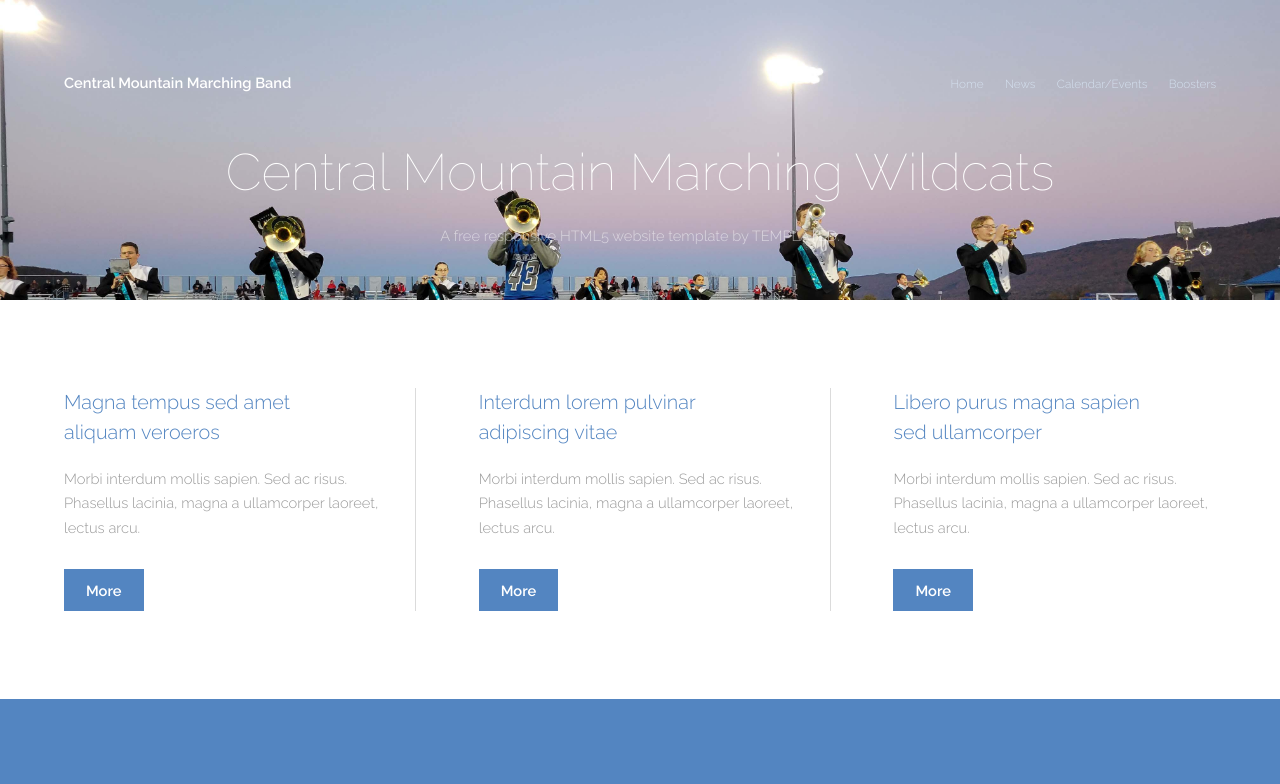
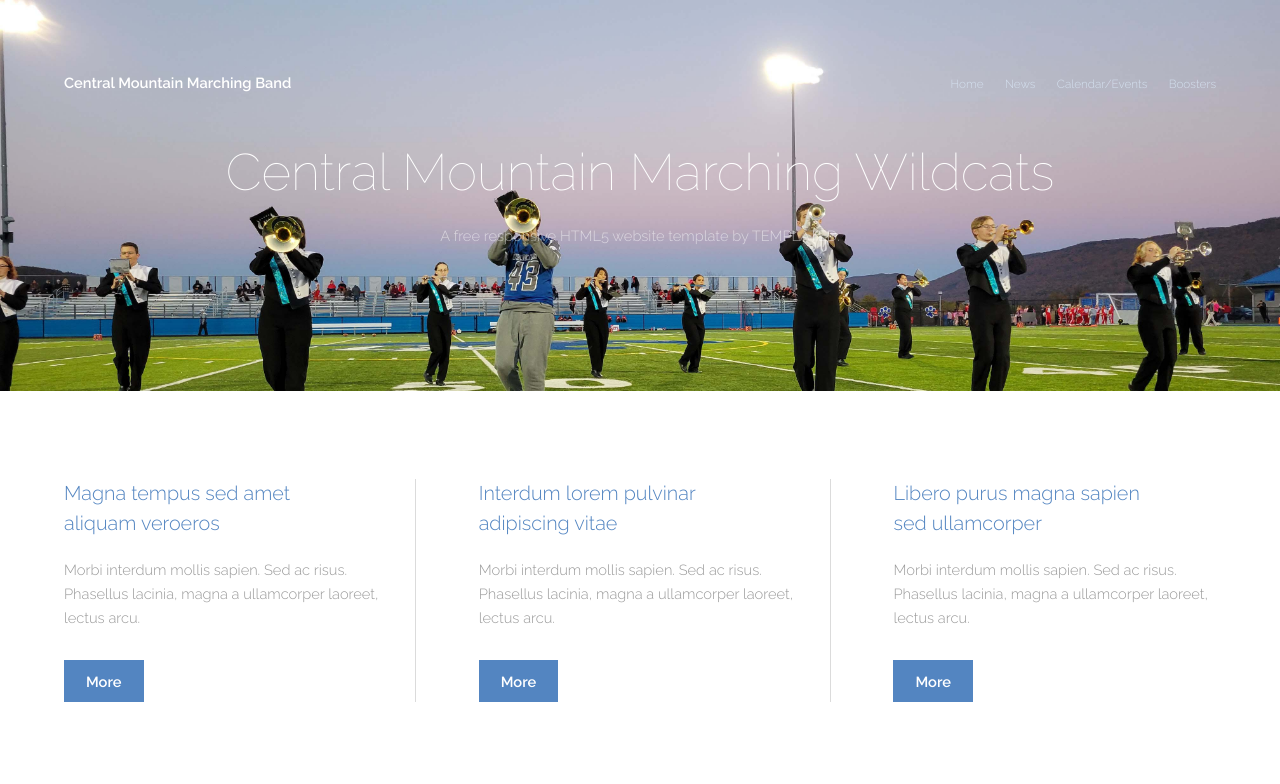
Before and after one commit to Brierre/cmband4, a plain HTML site: page index.html in a window 1280 px wide. Shown: the top 784 px of the page. Drawn offline with Linux system fonts and the light colour scheme.

Commit message:
width again

```diff
--- a/assets/css/main.css
+++ b/assets/css/main.css
@@ -2938,9 +2938,8 @@
 	#banner {
 		padding: 12em 0 10em 0;
 		background-image: url('../../images/bannerphotocmband4.jpg');
-		width: 100vw; /*added width and height to see the whole photo*/
-		height: 300px;
 		background-size: cover;
+		width: 100vw;
 		background-position: top;
 		background-attachment: fixed;
 		background-repeat: no-repeat;
```
